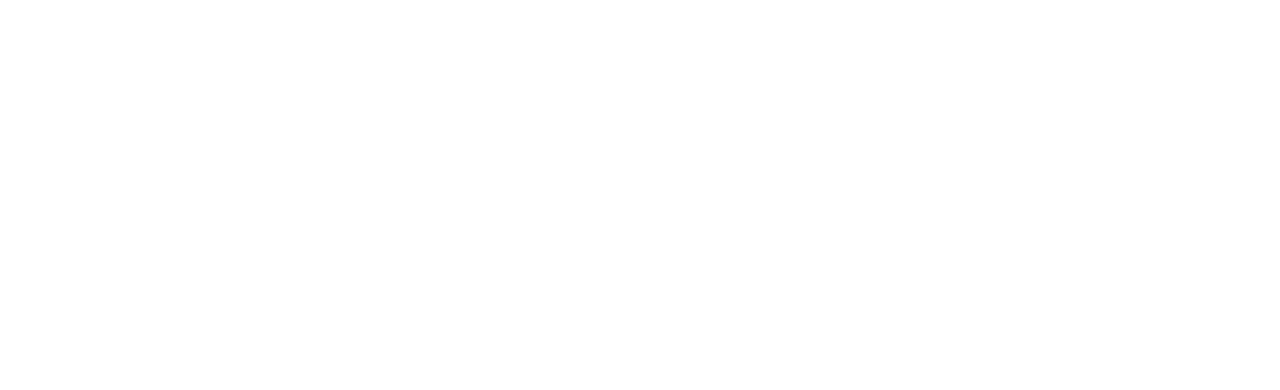
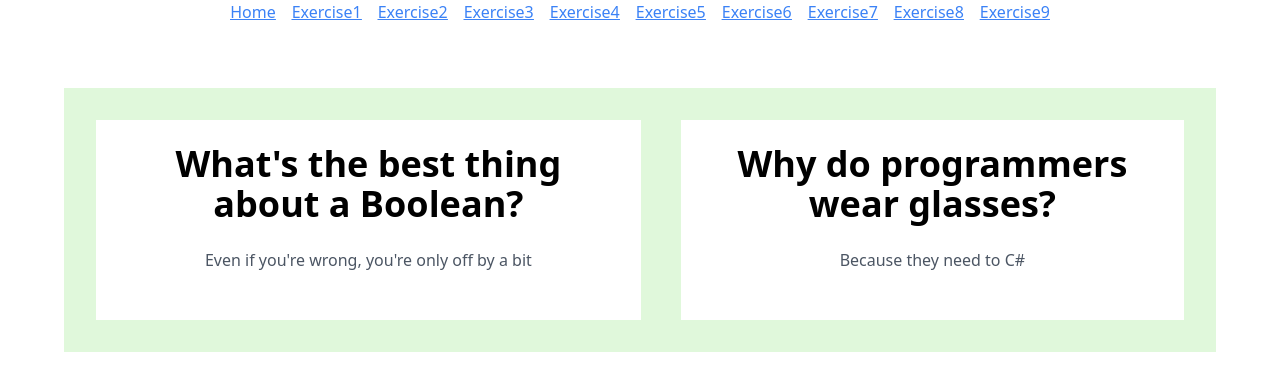
Before and after one commit to NNesta/react-coding-exercise, a React (Create React App) app: page /render-json in a window 1280 px wide. Before the commit this address had no page. Shown: the top 390 px of the page. Built offline with nearby package versions, Linux system fonts and the light colour scheme.

Commit message:
feat:adding json

```diff
--- a/src/App.js
+++ b/src/App.js
@@ -1,10 +1,12 @@
 import { Routes, Route } from "react-router-dom";
 import Home from "./Home";
+import RenderJSON from "./pages/RenderJSON";
 
 const App = () => {
   return (
     <Routes>
       <Route path="/" element={<Home />} />
+      <Route path="render-json" element={<RenderJSON />} />
     </Routes>
   );
 };
--- a/src/Home.jsx
+++ b/src/Home.jsx
@@ -2,10 +2,12 @@
 
 const Home = () => {
   return (
-    <div className="max-w-5xl mx-auto">
+    <div className="text-center h-screen">
       <h1 className="text-7xl font-bold">React coding exercices</h1>
-      <ul>
-        <li></li>
+      <ul className="flex items-center justify-center h-full">
+        <li>
+          <a href="/render-json">Render JSON</a>
+        </li>
       </ul>
     </div>
   );
--- /dev/null
+++ b/src/pages/RenderJSON.jsx
@@ -0,0 +1,54 @@
+import data from "./data.json";
+
+const RenderJSON = () => {
+  return (
+    <div className="max-w-6xl mx-auto h-screen">
+      <ul className="flex text-blue-500 items-center gap-4 justify-center">
+        <li className="underline">
+          <a href="/">Home</a>
+        </li>
+        <li className="underline">
+          <a href="/">Exercise1</a>
+        </li>
+        <li className="underline">
+          <a href="/">Exercise2</a>
+        </li>
+        <li className="underline">
+          <a href="/">Exercise3</a>
+        </li>
+        <li className="underline">
+          <a href="/">Exercise4</a>
+        </li>
+        <li className="underline">
+          <a href="/">Exercise5</a>
+        </li>
+        <li className="underline">
+          <a href="/">Exercise6</a>
+        </li>
+        <li className="underline">
+          <a href="/">Exercise7</a>
+        </li>
+        <li className="underline">
+          <a href="/">Exercise8</a>
+        </li>
+        <li className="underline">
+          <a href="/">Exercise9</a>
+        </li>
+      </ul>
+      <div className="w-full my-16">
+        <ul className="bg-[#E0F8DB] flex  gap-10 p-8">
+          {data.map((punch, index) => (
+            <li key={index} className="p-6 bg-white">
+              <h1 className="text-4xl font-bold text-center">{punch.setup}</h1>
+              <p className="text-center text-gray-600 my-6">
+                {punch.punchline}
+              </p>
+            </li>
+          ))}
+        </ul>
+      </div>
+    </div>
+  );
+};
+
+export default RenderJSON;
--- /dev/null
+++ b/src/pages/data.json
@@ -0,0 +1,12 @@
+[
+  {
+    "id": 1,
+    "setup": "What's the best thing about a Boolean?",
+    "punchline": "Even if you're wrong, you're only off by a bit"
+  },
+  {
+    "id": 2,
+    "setup": "Why do programmers wear glasses?",
+    "punchline": "Because they need to C#"
+  }
+]
```
